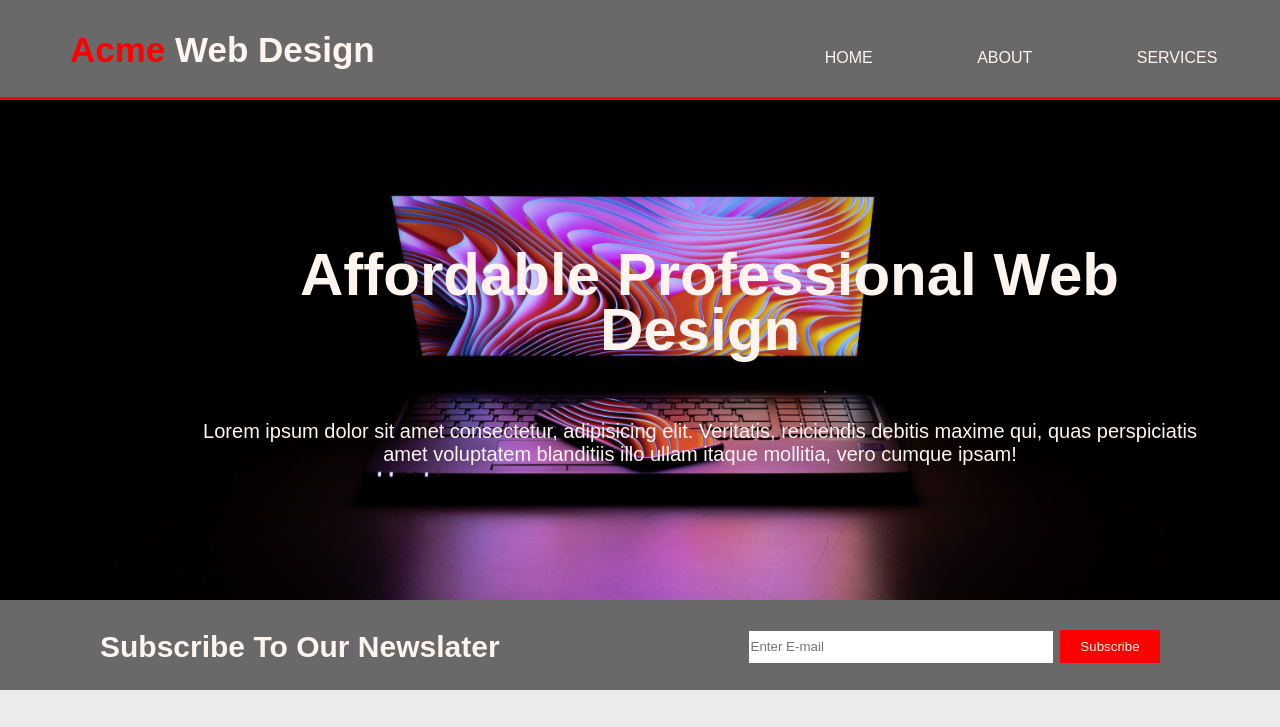
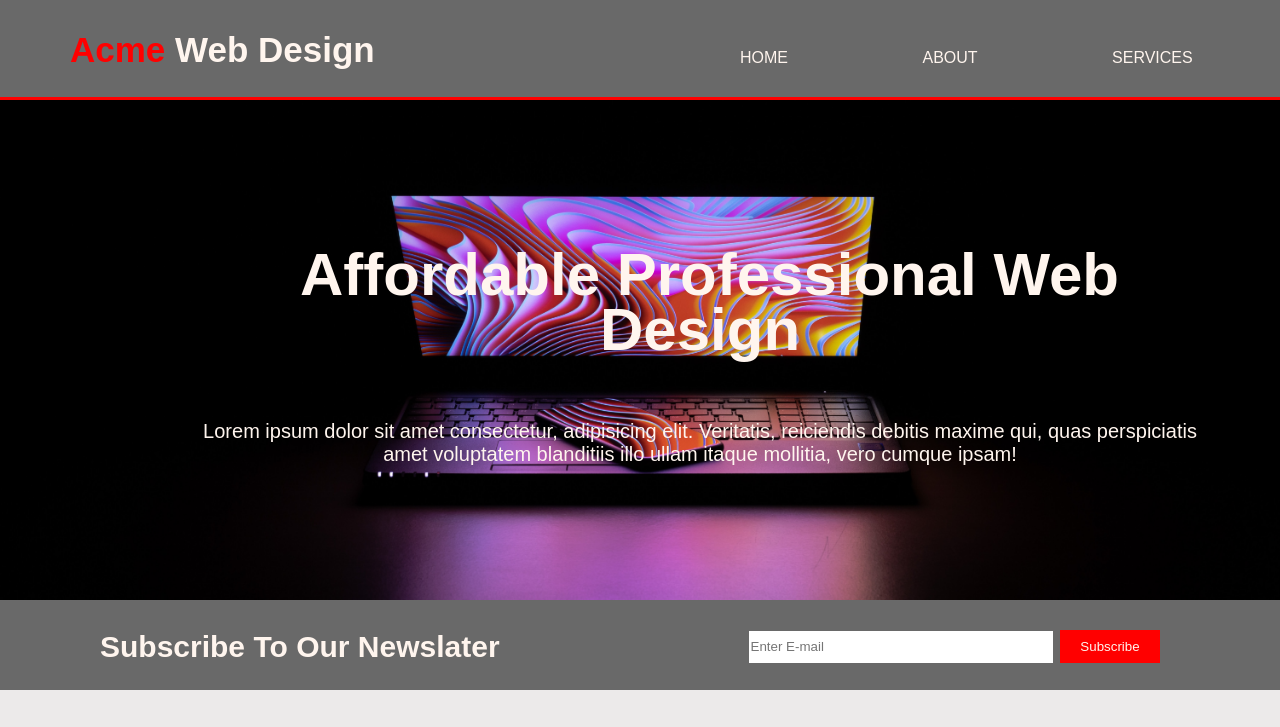
Before and after one commit to Kiki-10/Landing-Page, a plain HTML site: page Index.html in a window 1280 px wide. Shown: the top 727 px of the page. Drawn offline with Linux system fonts and the light colour scheme.

Commit message:
Update style

```diff
--- a/style.css
+++ b/style.css
@@ -36,15 +36,17 @@ body {
     color: red;
 }
 
-..menu {
+.menu {
     float: right;
+    position: absolute;
+    left: 120px;
 }
 
 .menu ul li{
     display: inline-block;
-    margin-right: 100px;
     margin-top: 13px;
     transform: translateX(450px);
+    margin-left: 130px;
 }
 
 .menu ul li a {
```
